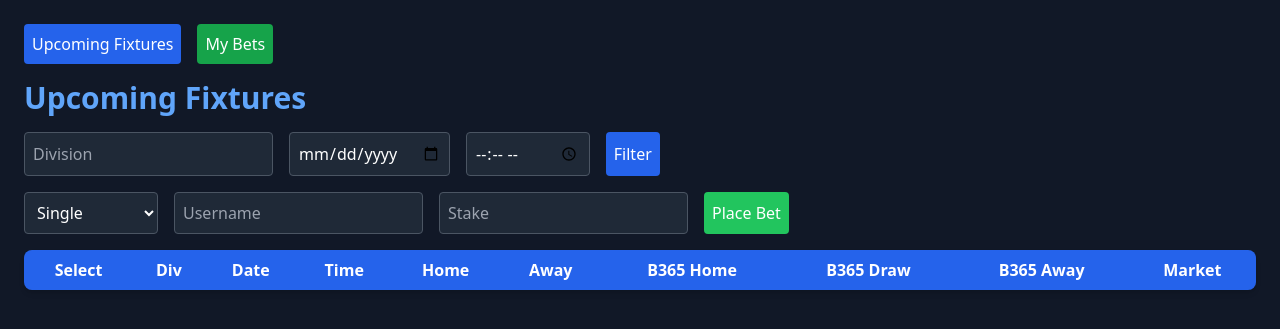
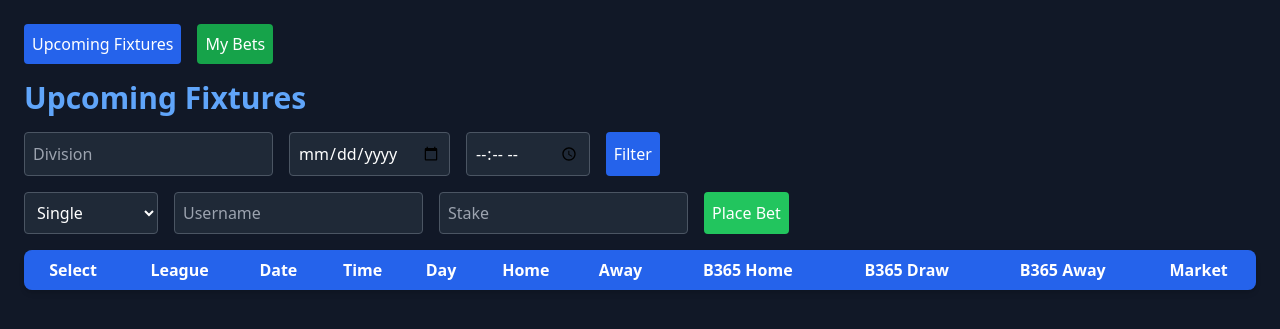
Before and after one commit to rfarrelly/bet-tracker, a Flask app: page /fixtures/ in a window 1280 px wide. Shown: the top 329 px of the page. Run offline with Flask 3, Linux system fonts and the light colour scheme; lists and menus that the app fills with data are empty; some libraries are stand-ins or nearby versions.

Commit message:
Few small changes to the fixtures format. Added event  day and changed div to league. Fix cell indexing

```diff
--- a/app/routes/fixture_routes.py
+++ b/app/routes/fixture_routes.py
@@ -9,9 +9,9 @@ def load_fixtures():
     fixtures_file = os.path.join(current_app.root_path, "data", "fixtures.csv")
     if os.path.exists(fixtures_file):
         df = pd.read_csv(fixtures_file)
-        if "Date" in df.columns:
-            df["Date"] = pd.to_datetime(
-                df["Date"], dayfirst=True, errors="coerce"
+        if "date" in df.columns:
+            df["date"] = pd.to_datetime(
+                df["date"], dayfirst=False, errors="coerce"
             ).dt.strftime("%Y-%m-%d")
 
         # Normalize column names to lowercase to avoid JS mismatches
--- a/app/templates/index.html
+++ b/app/templates/index.html
@@ -77,9 +77,10 @@
                 <thead class="bg-blue-600 text-white">
                     <tr>
                         <th class="p-2">Select</th>
-                        <th class="p-2">Div</th>
+                        <th class="p-2">League</th>
                         <th class="p-2">Date</th>
                         <th class="p-2">Time</th>
+                        <th class="p-2">Day</th>
                         <th class="p-2">Home</th>
                         <th class="p-2">Away</th>
                         <th class="p-2">B365 Home</th>
@@ -94,14 +95,15 @@
                         <td class="p-2 text-center">
                             <input type="checkbox" class="fixture-checkbox" data-home="{{ row['home'] }}" data-away="{{ row['away'] }}">
                         </td>
-                        <td class="p-2">{{ row['div'] }}</td>
+                        <td class="p-2">{{ row['league'] }}</td>
                         <td class="p-2">{{ row['date'] }}</td>
                         <td class="p-2">{{ row['time'] }}</td>
+                        <td class="p-2">{{ row['day'] }}</td>
                         <td class="p-2">{{ row['home'] }}</td>
                         <td class="p-2">{{ row['away'] }}</td>
-                        <td class="p-2">{{ row['b365h'] }}</td>
-                        <td class="p-2">{{ row['b365d'] }}</td>
-                        <td class="p-2">{{ row['b365a'] }}</td>
+                        <td class="p-2">{{ row['bet365h'] }}</td>
+                        <td class="p-2">{{ row['bet365d'] }}</td>
+                        <td class="p-2">{{ row['bet365a'] }}</td>
                         <td class="p-2">
                             <select class="market-select p-1 bg-gray-700 text-white border rounded">
                                 <option value="home">Home</option>
@@ -145,14 +147,15 @@
                         <td class="p-2 text-center">
                             <input type="checkbox" class="fixture-checkbox" data-home="${fixture.home}" data-away="${fixture.away}">
                         </td>
-                        <td class="p-2">${fixture.div || "N/A"}</td>
+                        <td class="p-2">${fixture.league || "N/A"}</td>
                         <td class="p-2">${fixture.date || "N/A"}</td>
                         <td class="p-2">${fixture.time || "N/A"}</td>
+                        <td class="p-2">${fixture.day || "N/A"}</td>
                         <td class="p-2">${fixture.home || "N/A"}</td>
                         <td class="p-2">${fixture.away || "N/A"}</td>
-                        <td class="p-2">${fixture.b365h || "N/A"}</td>
-                        <td class="p-2">${fixture.b365d || "N/A"}</td>
-                        <td class="p-2">${fixture.b365a || "N/A"}</td>
+                        <td class="p-2">${fixture.bet365h || "N/A"}</td>
+                        <td class="p-2">${fixture.bet365d || "N/A"}</td>
+                        <td class="p-2">${fixture.bet365a || "N/A"}</td>
                         <td class="p-2">
                             <select class="market-select p-1 border rounded">
                                 <option value="home">Home</option>
@@ -181,7 +184,8 @@
                 let row = checkbox.closest("tr");
                 let selectedMarket = row.querySelector("select").value;
 
-                let oddsCellIndex = selectedMarket === "home" ? 6 : selectedMarket === "draw" ? 7 : 8;
+                // ✅ Fix the odds column index
+                let oddsCellIndex = selectedMarket === "home" ? 7 : selectedMarket === "draw" ? 8 : 9;
                 let odds = parseFloat(row.children[oddsCellIndex].textContent.trim());
 
                 if (!firstOdds) firstOdds = odds;
@@ -210,7 +214,7 @@
             console.log("🔹 Sending Bet Data:", betData);
 
             try {
-                let response = await fetch("http://127.0.0.1:5000/bets", {  // Change `/bets/place` to `/bets/`
+                let response = await fetch("http://127.0.0.1:5000/bets", {
                     method: "POST",
                     headers: {
                         "Content-Type": "application/json"
```
